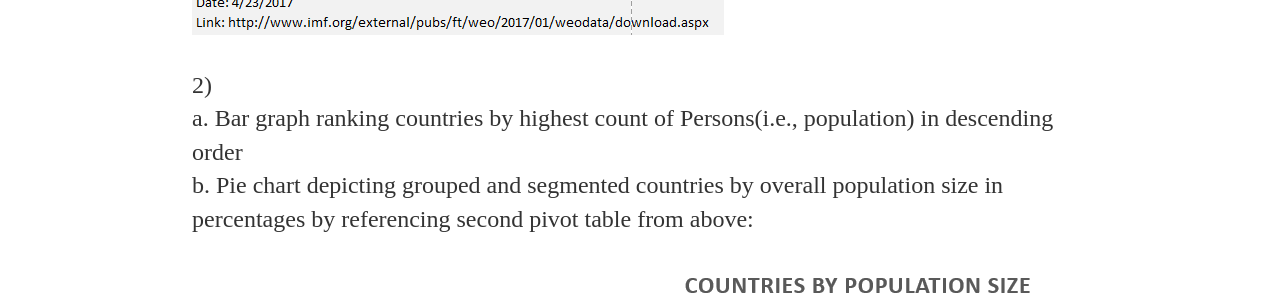
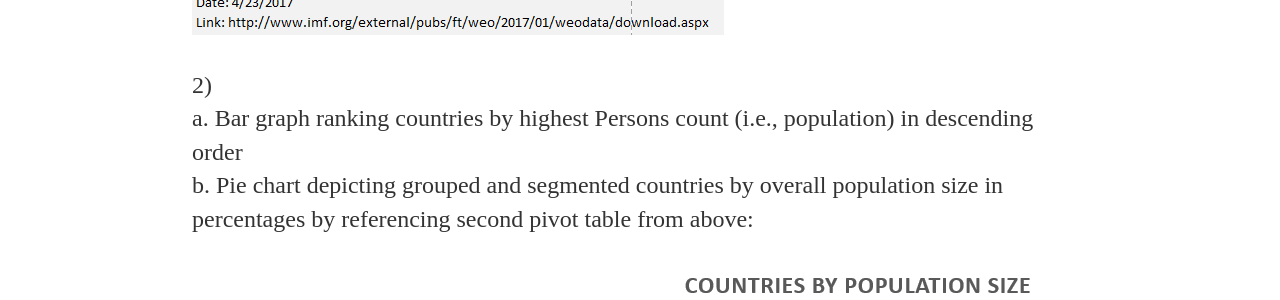
Before and after one commit to michaelip2/michaelip2.github.io, a Jekyll site: the page built from _posts/2017-12-31-WEO-Excel-Charts.md, in a window 1280 px wide and 900 px high, scrolled down 1117 px. Shown: the part 155-455 px from the top of the window. Built offline with Jekyll 4.4.1, drawn with Linux system fonts in a browser that asks for light colours.

Commit message:
Update 2017-12-31-WEO-Excel-Charts.md

```diff
--- a/_posts/2017-12-31-WEO-Excel-Charts.md
+++ b/_posts/2017-12-31-WEO-Excel-Charts.md
@@ -6,7 +6,7 @@ date: 2017-12-31
 <p>Source: Delimited Excel .xls file "<a href="http://www.imf.org/external/pubs/ft/weo/2017/01/weodata/WEOApr2017all.xls">By Countries</a>" hosted by the International Monetary Fund <a href="http://www.imf.org/external/pubs/ft/weo/2017/01/weodata/download.aspx">website</a></p>
 <p>1) Pivot table ranking countries by highest GDP in current US Dollars:&nbsp;</p>
 <p><img src="https://raw.githubusercontent.com/michaelip2/michaelip2.github.io/master/images/2017-12-31%2023_37_33-WEOApr2017all%20-%20Excel.png" /></p>
-<p>2) <br />a. Bar graph ranking countries by highest count of Persons(i.e., population) in descending order<br />b. Pie chart depicting grouped and segmented countries by overall population size in percentages by referencing second pivot table from above:</p>
+<p>2) <br />a. Bar graph ranking countries by highest Persons count (i.e., population) in descending order<br />b. Pie chart depicting grouped and segmented countries by overall population size in percentages by referencing second pivot table from above:</p>
 <p><img src="https://raw.githubusercontent.com/michaelip2/michaelip2.github.io/master/images/2017-12-31%2023_37_21-WEOApr2017all%20-%20Excel.png" /></p>
 <p>3) Line graph using 2017 projections to rank top 10 countries in descending order from left to right by highest Nominal GDP:</p>
 <p><img src="https://raw.githubusercontent.com/michaelip2/michaelip2.github.io/master/images/2017-12-31%2023_37_12-WEOApr2017all%20-%20Excel.png" /></p>
```
